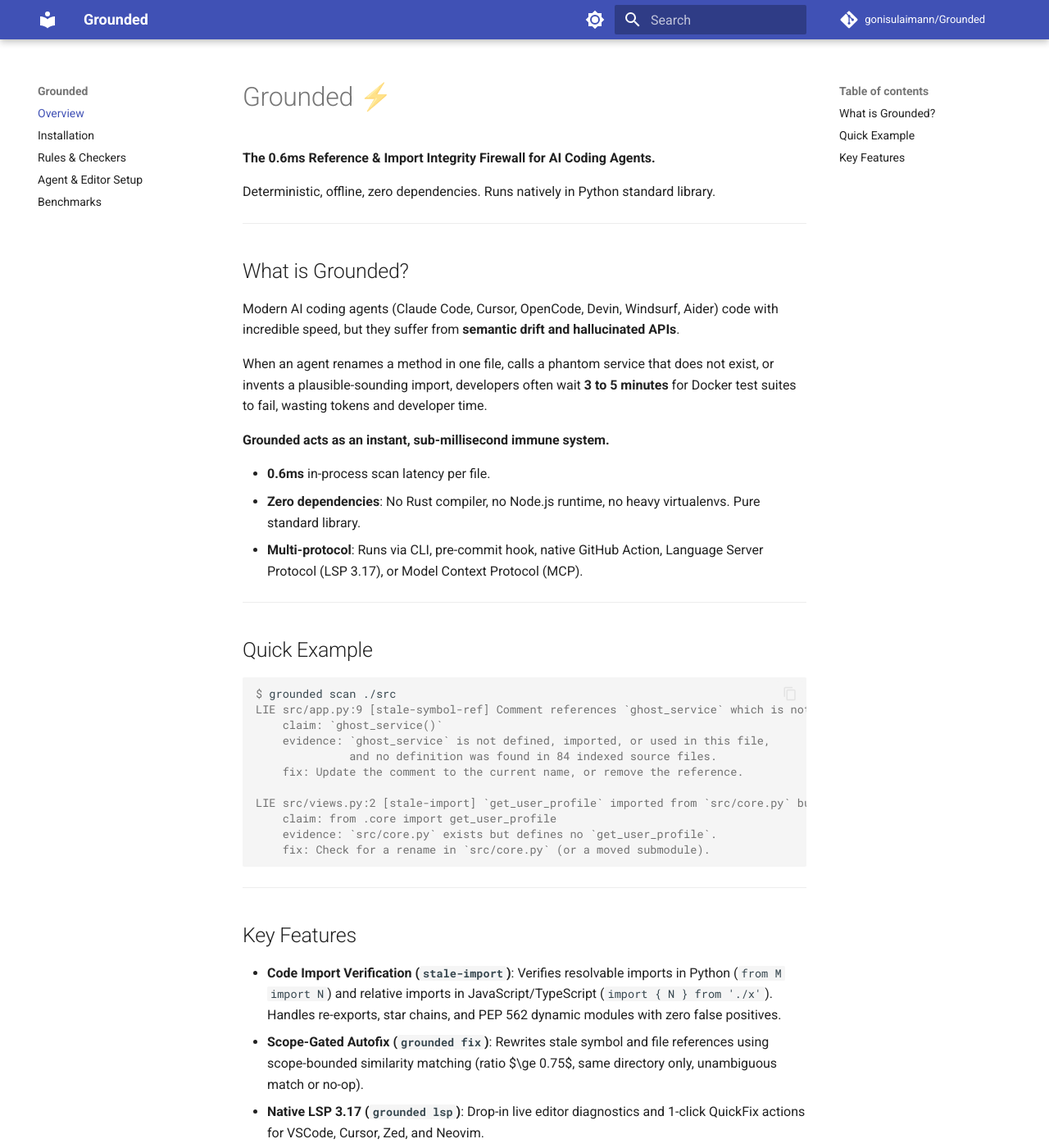
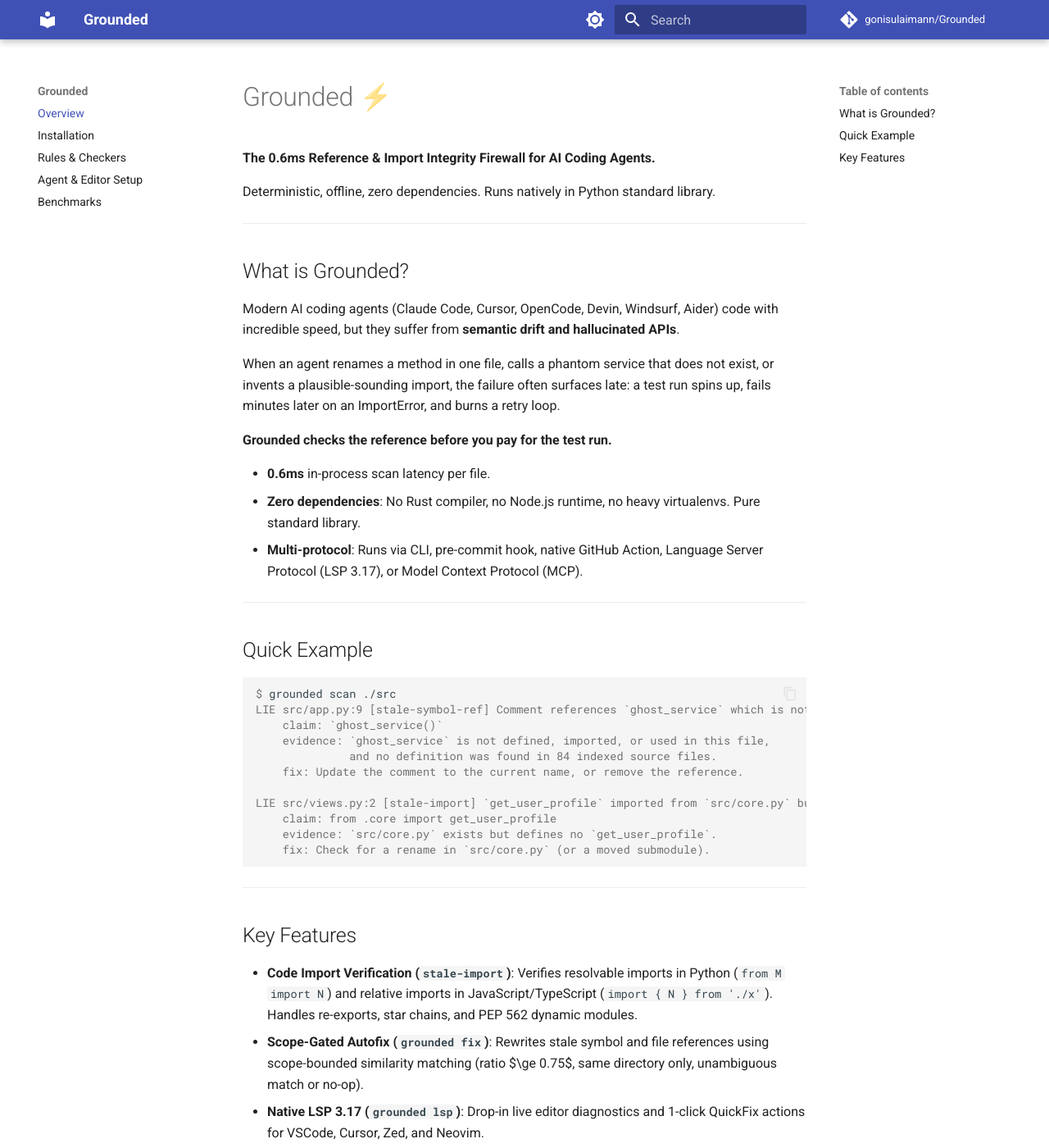
Before and after one commit to actions-marketplace-validations/gonisulaimann_Grounded, an MkDocs documentation site: the page built from docs/index.md, in a window 1280 px wide and 1400 px high. Shown: the whole window at 82% size. Built offline with MkDocs 1.6.1 and Material for MkDocs 9.7.7, drawn with Linux system fonts in a browser that asks for light colours; comment, search, counter and statistics services are not loaded.

Commit message:
Docs accuracy: drop unmeasured claims (timings, zero-FP, Docker waits)

```diff
--- a/docs/index.md
+++ b/docs/index.md
@@ -10,9 +10,9 @@
 
 Modern AI coding agents (Claude Code, Cursor, OpenCode, Devin, Windsurf, Aider) code with incredible speed, but they suffer from **semantic drift and hallucinated APIs**.
 
-When an agent renames a method in one file, calls a phantom service that does not exist, or invents a plausible-sounding import, developers often wait **3 to 5 minutes** for Docker test suites to fail, wasting tokens and developer time.
+When an agent renames a method in one file, calls a phantom service that does not exist, or invents a plausible-sounding import, the failure often surfaces late: a test run spins up, fails minutes later on an ImportError, and burns a retry loop.
 
-**Grounded acts as an instant, sub-millisecond immune system.**
+**Grounded checks the reference before you pay for the test run.**
 
 * **0.6ms** in-process scan latency per file.
 * **Zero dependencies**: No Rust compiler, no Node.js runtime, no heavy virtualenvs. Pure standard library.
@@ -40,7 +40,7 @@
 
 ## Key Features
 
-* **Code Import Verification (`stale-import`)**: Verifies resolvable imports in Python (`from M import N`) and relative imports in JavaScript/TypeScript (`import { N } from './x'`). Handles re-exports, star chains, and PEP 562 dynamic modules with zero false positives.
+* **Code Import Verification (`stale-import`)**: Verifies resolvable imports in Python (`from M import N`) and relative imports in JavaScript/TypeScript (`import { N } from './x'`). Handles re-exports, star chains, and PEP 562 dynamic modules.
 * **Scope-Gated Autofix (`grounded fix`)**: Rewrites stale symbol and file references using scope-bounded similarity matching (ratio $\ge 0.75$, same directory only, unambiguous match or no-op).
 * **Native LSP 3.17 (`grounded lsp`)**: Drop-in live editor diagnostics and 1-click QuickFix actions for VSCode, Cursor, Zed, and Neovim.
 * **Agent Hooks (`grounded init-agent`)**: Scaffolds zero-friction pre-flight rules for Claude Code, Cursor, and Aider.
```
Also changed, not shown: docs/benchmarks.md (+2 -2 lines).
